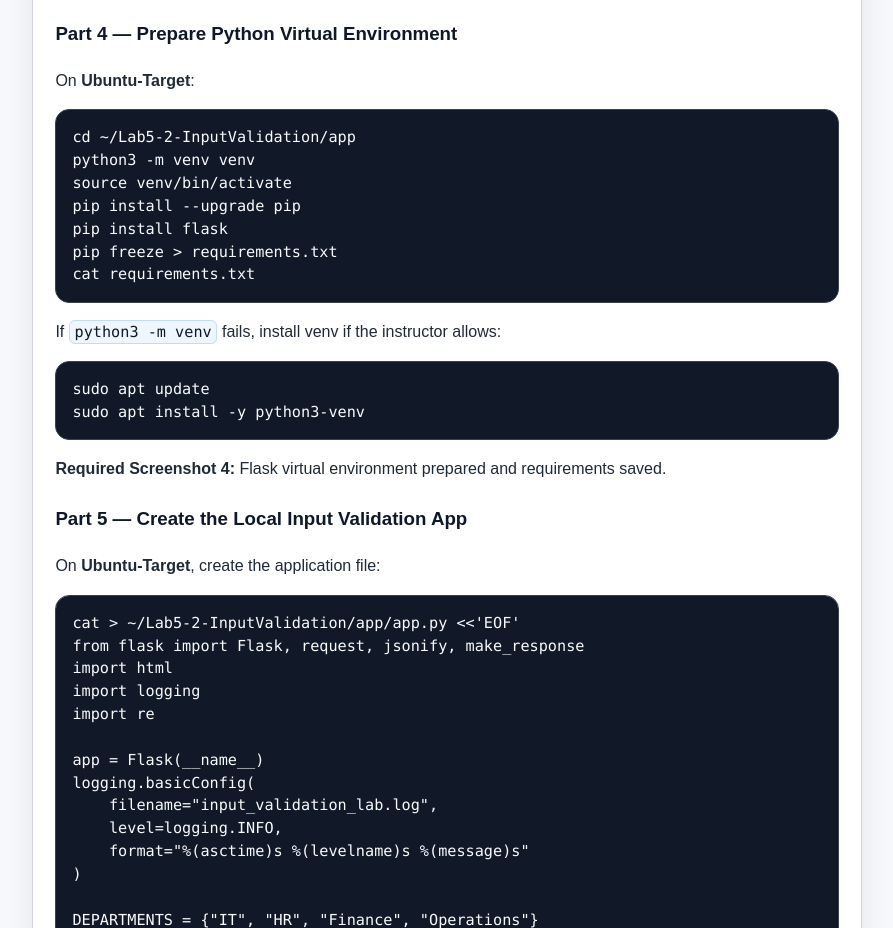
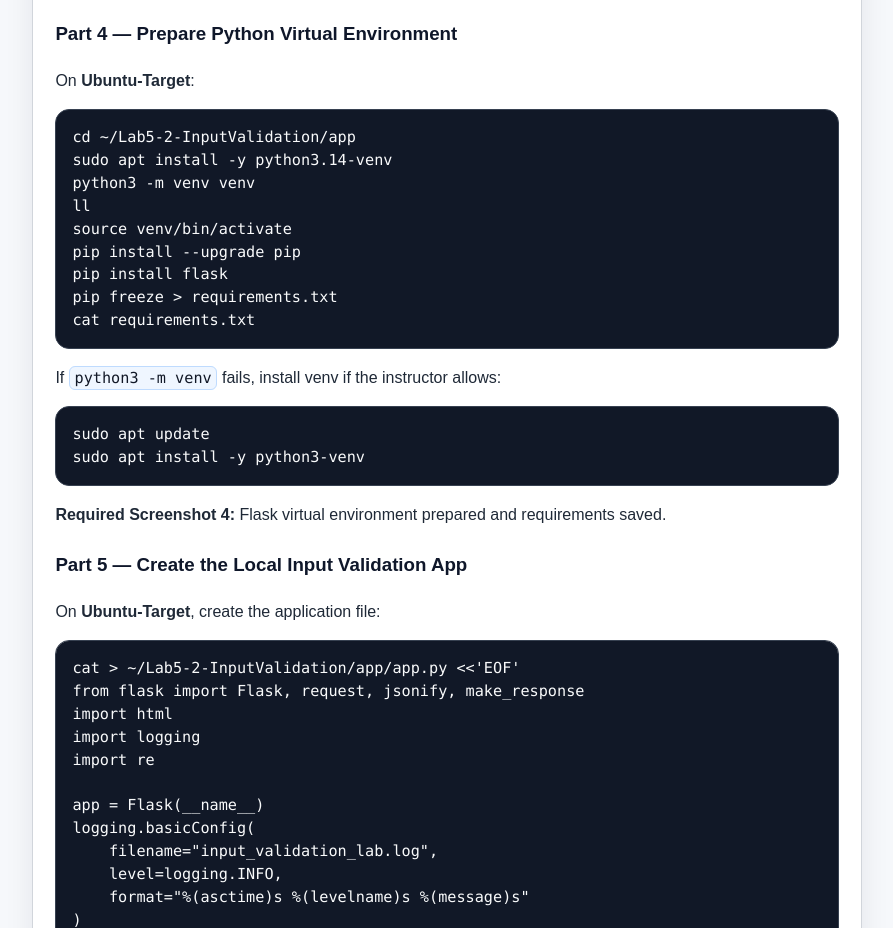
Before and after one commit to baoqiangy/network-security-labs, a plain HTML site: page lab_5_2_web_application_input_validation.html in a window 1280 px wide. Shown: the part 5507-6435 px from the top of the page, without its empty margins (348-1241 px from the left). Drawn offline with Linux system fonts and the light colour scheme.

Commit message:
Added commands to intall and verify venv

```diff
--- a/lab_5_2_web_application_input_validation.html
+++ b/lab_5_2_web_application_input_validation.html
@@ -236,7 +236,9 @@ curl --version > ~/Lab5-2-InputValidation/kali-info/curl-version.txt</code></pre
   <h3>Part 4 — Prepare Python Virtual Environment</h3>
   <p>On <strong>Ubuntu-Target</strong>:</p>
   <pre><code>cd ~/Lab5-2-InputValidation/app
+sudo apt install -y python3.14-venv
 python3 -m venv venv
+ll
 source venv/bin/activate
 pip install --upgrade pip
 pip install flask
```
